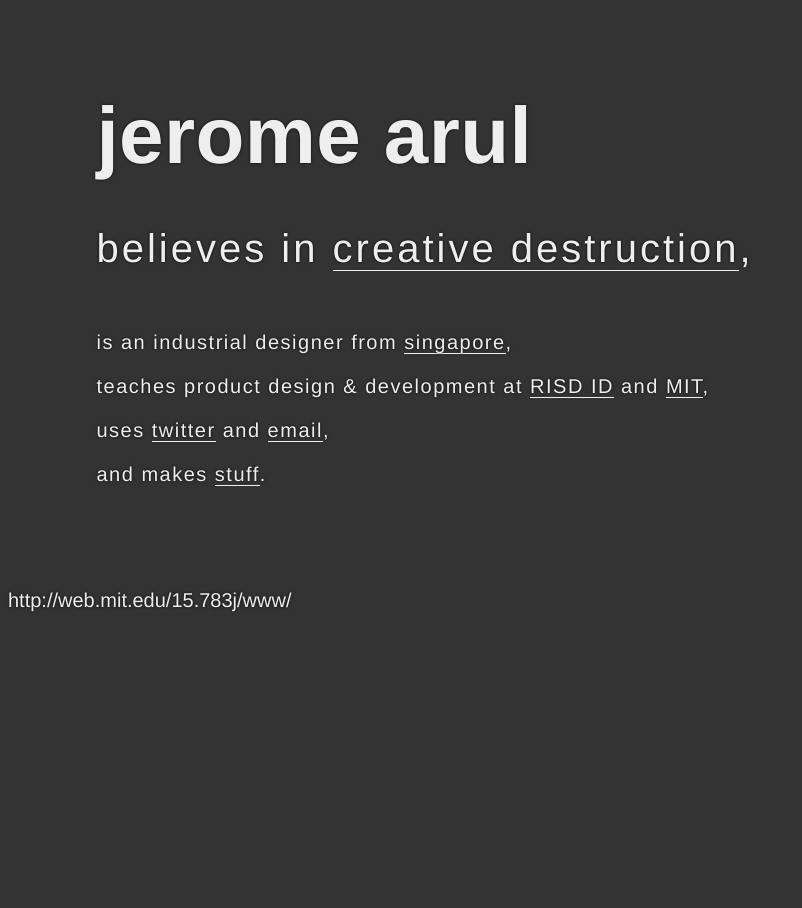
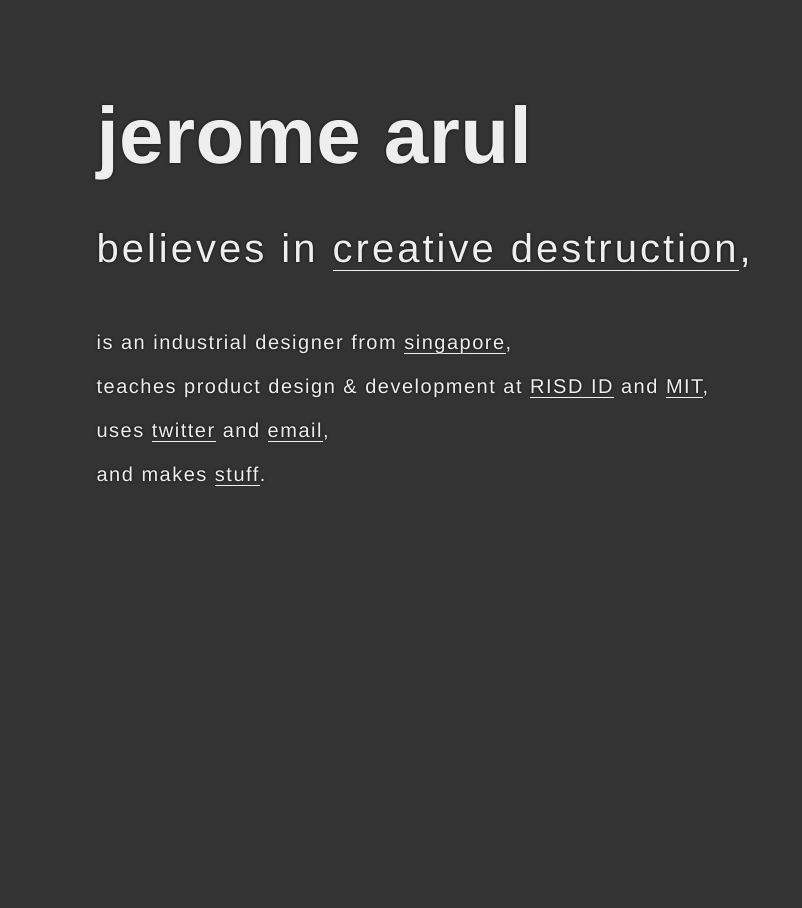
Before and after one commit to jeromearul/jeromearul.github.io, a Jekyll site: the page index.html, which Jekyll copies as it is, in a window 1280 px wide. Shown: the whole page, without its empty margins (0-802 px from the left). Built offline with Jekyll 4.4.1, drawn with Linux system fonts in a browser that asks for light colours; part of the change alters nothing that is shown.

Commit message:
bottom delete

```diff
--- a/index.html
+++ b/index.html
@@ -20,8 +20,5 @@
 		<p>uses <a href="http://twitter.com/jerome_arul" target="_blank">twitter</a> and <a href="mailto:jerome.arul@gmail.com">email</a>,</p>
         <p>and makes <a href="/stuff.html">stuff</a>.</p>
 </div>
-
 </body>
 </html>
-
-http://web.mit.edu/15.783j/www/
```
